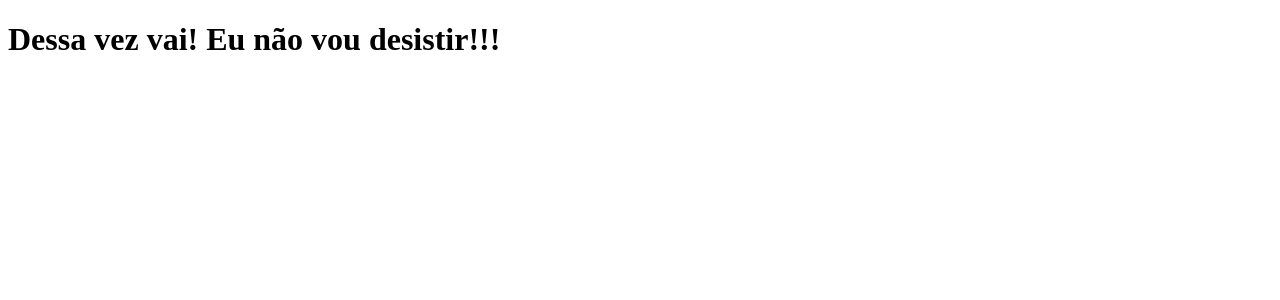
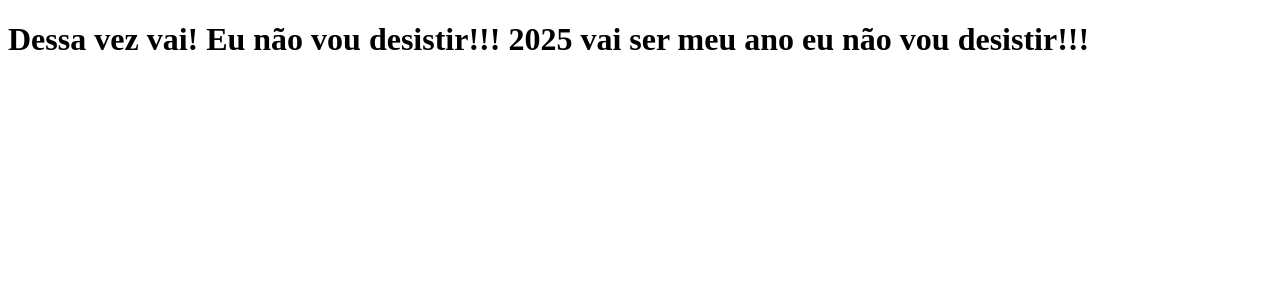
Before and after one commit to wallacegoulart/clone-tabnews, a Next.js app: page / in a window 1280 px wide. Shown: the top 300 px of the page. Built offline with nearby package versions, Linux system fonts and the light colour scheme.

Commit message:
Modifica a frase

```diff
--- a/pages/index.js
+++ b/pages/index.js
@@ -1,5 +1,6 @@
 function Home(){
-    return <h1>Dessa vez vai! Eu não vou desistir!!!</h1>
+    return <h1>Dessa vez vai! Eu não vou desistir!!!
+                2025 vai ser meu ano eu não vou desistir!!!</h1>
 }
 
 
```
